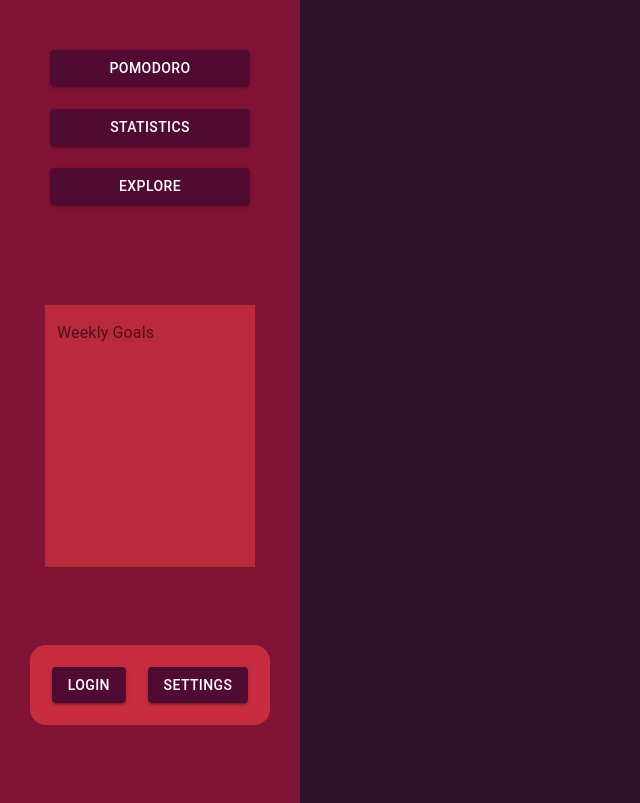
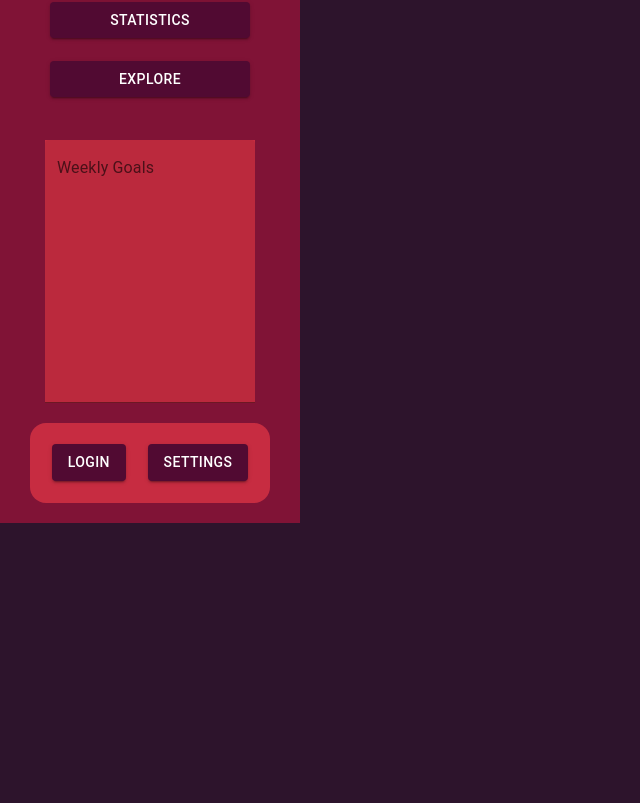
Before and after one commit to dabeedc/teamesse, a React (Create React App) app in the folder pomodoro/: page / in a window 1280 px wide. Shown: the part 5179-5982 px from the top of the page, without its empty margins (0-640 px from the left). After the commit the page ends 5702 px from the top, so only its background shows below. Built offline with nearby package versions, Linux system fonts and the light colour scheme.

Commit message:
Add stuff to sidebar

```diff
--- a/pomodoro/src/sidebar/Sidebar.js
+++ b/pomodoro/src/sidebar/Sidebar.js
@@ -1,39 +1,46 @@
 import React from "react";
-import {
-  Box,
-  Button,
-  TextField,
-  Avatar,
-} from "@mui/material";
+import { Box, Button, TextField, Avatar, Typography } from "@mui/material";
+import { useSelector } from "react-redux";
 
 export const Sidebar = () => {
+  const { currentUser } = useSelector((state) => state.account);
+
   return (
     <>
       <Box
         sx={{
           display: "flex",
           flexDirection: "column",
-				alignItems: 'center',
-				justifyContent: 'space-evenly',
+          alignItems: "center",
+          justifyContent: "space-evenly",
           width: "300px",
-				height: "1080px",
+          height: "100vh",
           backgroundColor: (theme) => theme.palette.common.third,
         }}
       >
+        {currentUser && (
+          <div>
+            <Typography variant="h5">Welcome back,</Typography>
+            <Typography variant="h3" sx={{ mt: 2 }}>
+              {currentUser?.name}
+            </Typography>
+          </div>
+        )}
         <Avatar
           sx={{
             backgroundColor: "common.second",
-				width: 150,
-				height: 150,
+            width: "70%",
+            height: "auto",
           }}
+          src={currentUser?.avatar}
         />
         <Box
           sx={{
             display: "flex",
             flexDirection: "column",
-					alignItems: 'center',
+            alignItems: "center",
             justifyContent: "space-evenly",
-					height: "200px"
+            height: "200px",
           }}
         >
           <Button
@@ -67,24 +74,31 @@ export const Sidebar = () => {
           sx={{
             display: "flex",
             flexDirection: "row",
-					alignItems: 'center',
-					justifyContent: 'space-evenly',
+            alignItems: "center",
+            justifyContent: "space-evenly",
             width: "80%",
             height: "80px",
             borderRadius: "16px",
             backgroundColor: (theme) => theme.palette.common.second,
           }}
         >
+          {currentUser ? (
+            <Button
+              variant="contained"
+              sx={{ backgroundColor: "common.fourth" }}
+            >
+              Logout
+            </Button>
+          ) : (
             <Button
               variant="contained"
               sx={{ backgroundColor: "common.fourth" }}
             >
               Login
             </Button>
-				<Button
-					variant="contained"
-					sx={{ backgroundColor: "common.fourth" }}
-				>
+          )}
+
+          <Button variant="contained" sx={{ backgroundColor: "common.fourth" }}>
             Settings
           </Button>
         </Box>
```
Lines whose indentation alone changed are shown as unchanged.
